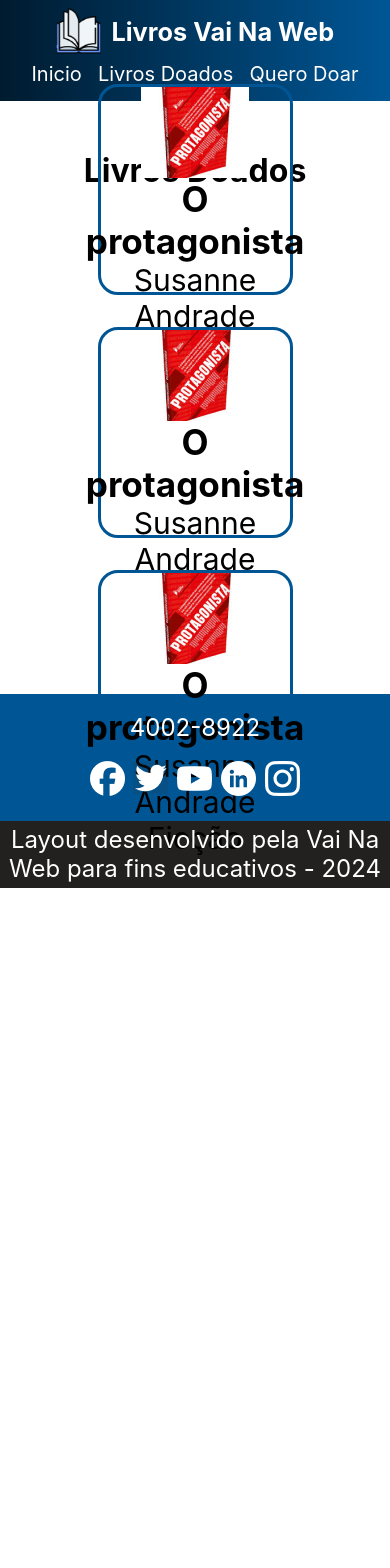
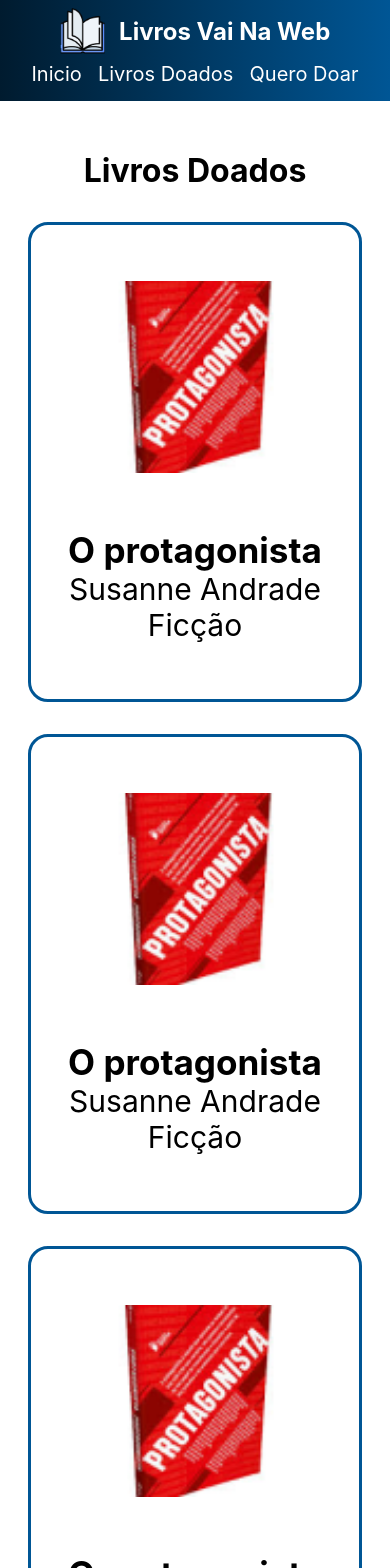
Before and after one commit to Marcos-Sobral/VainaWeb-Livros, a React (Vite) app: page /livrosDoados in a window 390 px wide. Shown: the top 1568 px of the page. Before the commit the page ends 888 px from the top, so only its background shows below. Built offline with nearby package versions, Linux system fonts and the light colour scheme.

Commit message:
♻️: s2: refactor: refatorando o responsivo

```diff
--- a/src/Components/Footer/footer.module.scss
+++ b/src/Components/Footer/footer.module.scss
@@ -23,10 +23,12 @@
     justify-content: center;
     align-items: center;
 }
+footer{
+    font-size: 2rem;
+}
 
 @media (max-width: 1200px){
     footer{
-        font-size: 24px;
         .contatosFooter {
             justify-content: space-evenly;
             align-items: center;
@@ -44,3 +46,12 @@
         }
     }
 }
+
+@media (max-width:800px) {
+    footer{
+        font-size: 1rem;
+    }
+    .copyright {
+       padding: 2%;
+    }
+}
--- a/src/Components/Header/header.module.scss
+++ b/src/Components/Header/header.module.scss
@@ -71,7 +71,8 @@
     }
 }
 
-@media (max-width:1300px) {
+
+@media (max-width:1080px) {
     header{
         flex-direction: column;
         justify-content: space-evenly;
@@ -81,7 +82,7 @@
         width: 80%;
         justify-content: space-evenly;
         img{
-           width: 15%;
+           width: 10%;
         }
         h1{
             font-size: 3vh;
@@ -99,4 +100,38 @@
     .barraBusca{
         display: none;
     }
+    header nav ul li a{
+        font-size: 40px;
+    }
+
 }
+
+
+@media (max-width: 800px) {
+    header{
+        justify-content: space-evenly;
+        align-items: center;
+    }
+    .header_logo{
+        //width: 50%;
+        justify-content: space-evenly;
+        img{
+           width: 15%;
+        }
+        h1{
+            font-size: 1.5em;
+        }
+    }
+
+    header nav{
+        width: 100%;
+    }
+    header nav ul{
+        width: 100%;
+        padding: 2%;
+        justify-content: space-evenly;
+    }
+    header nav ul li a{
+        font-size: 20px;
+    }
+}
--- a/src/pages/livrosDoados/livrosDoados.module.scss
+++ b/src/pages/livrosDoados/livrosDoados.module.scss
@@ -32,18 +32,31 @@
     }
 }
 
-@media (max-width:1200px) {
+@media (max-width:1280px) {
       .containerCards{
           display: flex;
           justify-content: center;
           align-items: center;
-          height: 50vh;
+          height: 100%;
           flex-direction: column;
           flex-wrap: nowrap;
           section{
-            height: 25vh;
-            width: 50vw;
+            height: 30rem;
+            width: 40vw;
             font-size: 30px;
+            img{
+                height: 12rem;
+            }
         }
       }
 }
+
+@media (max-width:800px) {
+    .containerCards{
+        height: 100%;
+        section{
+          //height: 40vh;
+          width: 90%;
+      }
+    }
+}
```
